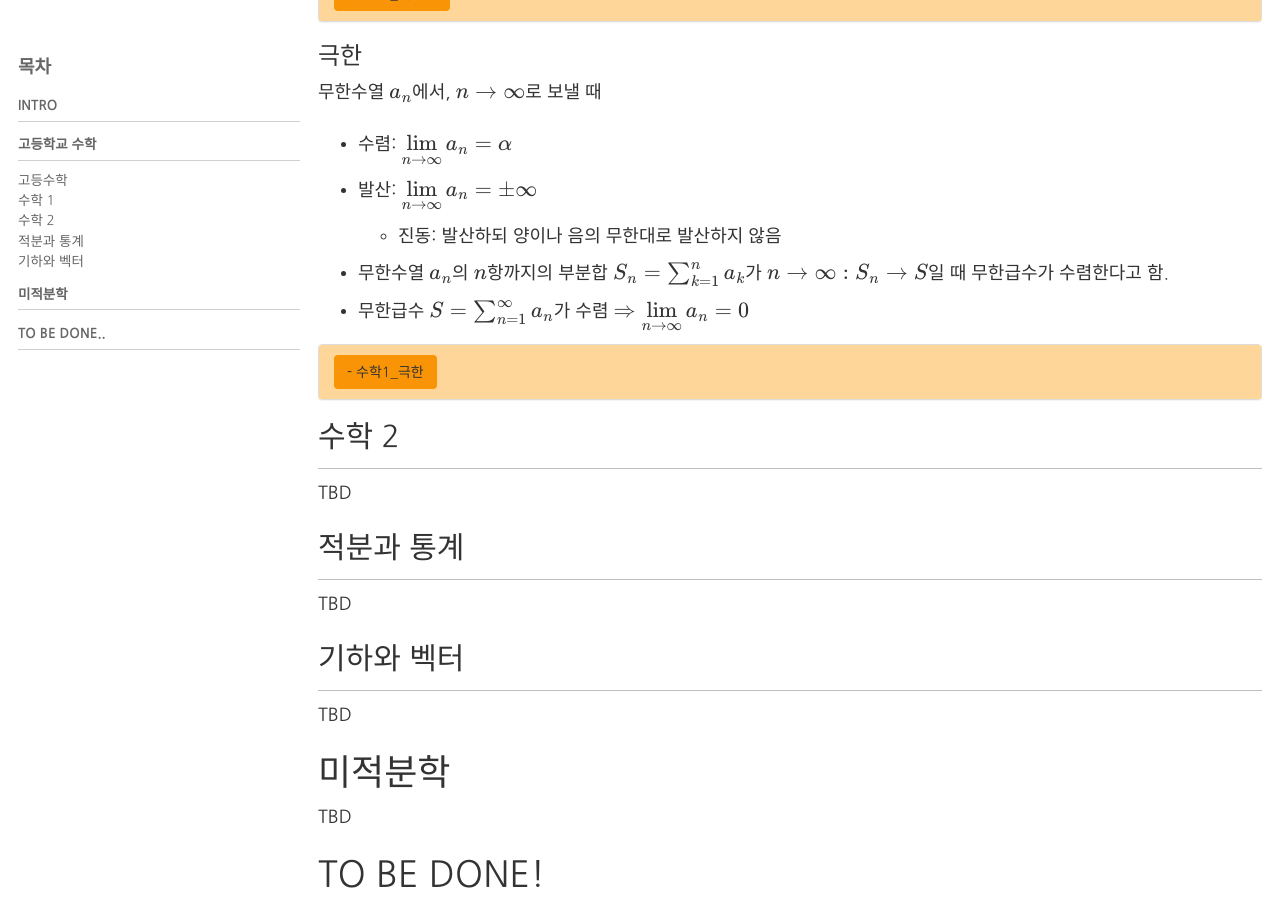
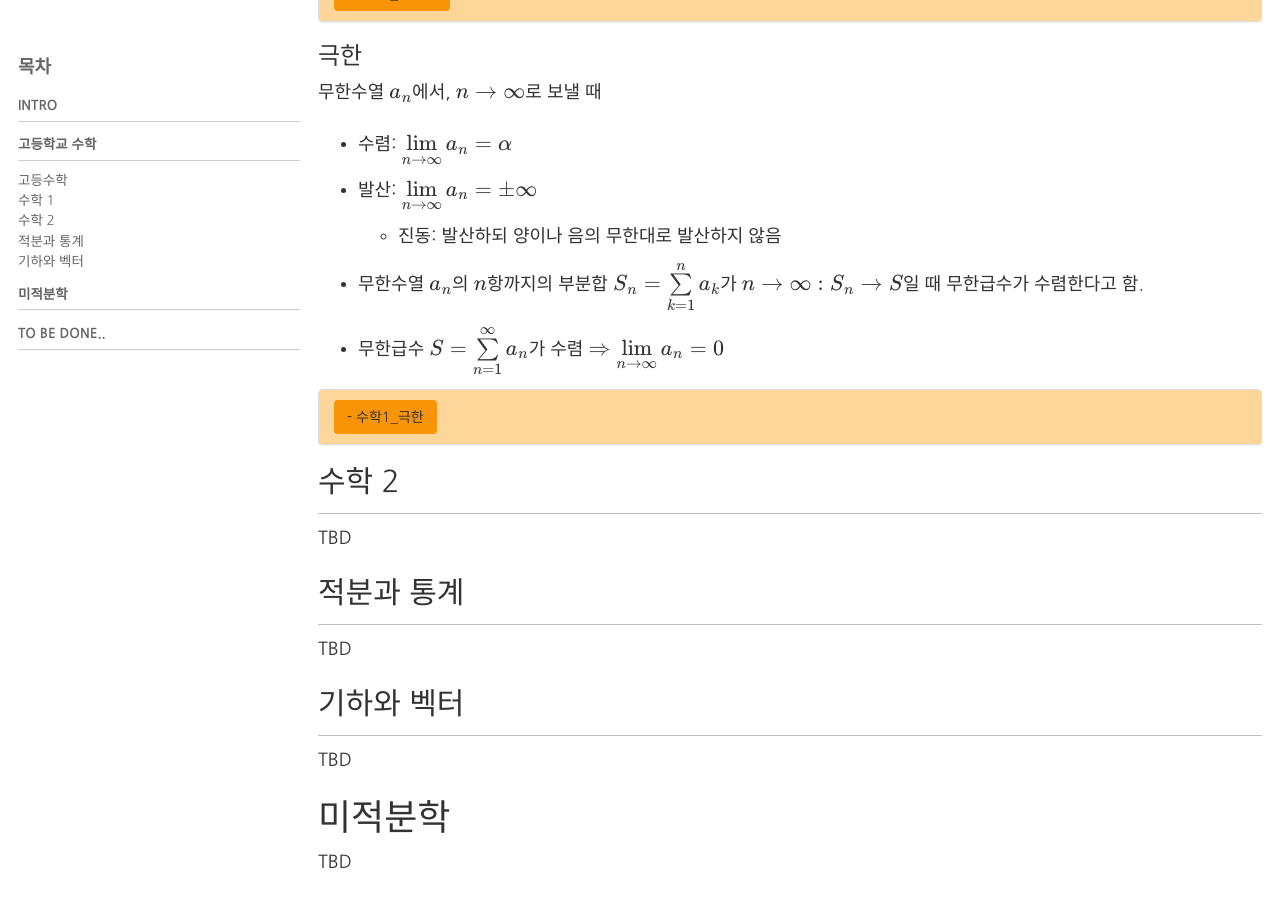
Before and after one commit to illhyhl1111/PPPP.github.io, a Jekyll site: the page built from _posts/2018-09-16-mathematics.md, in a window 1280 px wide and 900 px high, scrolled down 6623 px. Built offline with Jekyll 4.4.1, drawn with Linux system fonts in a browser that asks for light colours; nearby versions of some CDN libraries; formulas are drawn with MathJax 3.

Commit message:
수정수정

```diff
--- a/_posts/2018-09-16-mathematics.md
+++ b/_posts/2018-09-16-mathematics.md
@@ -1048,9 +1048,9 @@ $\dfrac{1}{a_n a_{n+1}} = \dfrac{1}{a_{n+1}-a_{n}}\left(\dfrac{1}{a_n} - \dfrac{
   * $a_n = a_1 + \sum\limits_{k=1}^{n-1} {f(k)}$
 
 2. $a_{n+1} = f(n)a_n$
-  * $a_n = a_1 \prod_{k=1}^{n-1} {f(k)}$
+  * $a_n = a_1 \prod\limits_{k=1}^{n-1} {f(k)}$
 
-3. $a_{n+1} = pa_n + q (p\neq 0, p\neq 1, q\neq 0)$
+3. $a_{n+1} = pa_n + q \; (p\neq 0, p\neq 1, q\neq 0)$
   * $a_{n+1}-\alpha = p(a_n - \alpha)$ 꼴로 변형$(\alpha=\frac{q}{p+1})$하면
   * $a_n=(a_1-\alpha)p^{n-1}+\alpha$
 
@@ -1121,8 +1121,8 @@ $p(n, m) \Rightarrow p(n, m\pm 1) \wedge p(n\pm 1, m)$을 보이면 될 것 같
   * 발산: $\lim\limits_{n \to \infty} {a_n} = \pm \infty$
     * 진동: 발산하되 양이나 음의 무한대로 발산하지 않음
 
-* 무한수열 ${a_n}$의 $n$항까지의 부분합 $S_n=\sum_{k=1}^{n} {a_k}$가 $n \to \infty: S_n \to S$일 때 무한급수가 수렴한다고 함.
-* 무한급수 $S=\sum_{n=1}^{\infty} {a_n}$가 수렴 $\Rightarrow \lim\limits_{n \to \infty} {a_n}=0$
+* 무한수열 ${a_n}$의 $n$항까지의 부분합 $S_n=\sum\limits_{k=1}^{n} {a_k}$가 $n \to \infty: S_n \to S$일 때 무한급수가 수렴한다고 함.
+* 무한급수 $S=\sum\limits_{n=1}^{\infty} {a_n}$가 수렴 $\Rightarrow \lim\limits_{n \to \infty} {a_n}=0$
 
 {% capture context1 %}
 #### 극한의 정의(급식)
@@ -1143,15 +1143,17 @@ $\lim\limits_{n \to \infty} {a_n} = \alpha, \; \lim\limits_{n \to \infty} {b_n}
 * $\lim\limits_{n \to \infty} {a_n b_n} = \alpha \beta$
 * $(b_n \neq 0, \beta \neq 0) \Rightarrow \lim {\frac{a_n}{b_n}} = \frac{\alpha}{\beta}$
 
-무한급수 $\sum_{n=1}^{\infty} {a_n}=S, \; \sum_{n=1}^{\infty} {b_n}=T$ 일 때,
-* $\sum_{n=1}^{\infty} {a_n\pm b_n}=S\pm T$
-* $\sum_{n=1}^{\infty} {ca_n}=cS$
+무한급수 $\sum\limits_{n=1}^{\infty} {a_n}=S, \; \sum\limits_{n=1}^{\infty} {b_n}=T$ 일 때,
+* $\sum\limits_{n=1}^{\infty} {a_n\pm b_n}=S\pm T$
+* $\sum\limits_{n=1}^{\infty} {ca_n}=cS$
 
 <br/>
 
 #### 수열의 극한의 대소관계
-* $\lim\limits_{n \to \infty} {a_n} = \alpha, \lim\limits_{n \to \infty} {b_n} = \beta \; \wedge \; \forall n \in \mathbb{N}, a_n \leq b_n \Rightarrow \alpha \leq \beta$
-* $\lim\limits_{n \to \infty} {a_n} = \lim\limits_{n \to \infty} {b_n} = \alpha \; \wedge \; \forall n \in \mathbb{N}, a_n \leq c_n \leq b_n \Rightarrow \lim\limits_{n \to \infty} {c_n} = \alpha$
+* $\left(\lim\limits_{n \to \infty} {a_n} = \alpha, \lim\limits_{n \to \infty} {b_n} = \beta \right) \;
+  \wedge \; \left( \forall n \in \mathbb{N}, a_n \leq b_n \right) \Rightarrow \alpha \leq \beta$
+* $\left(\lim\limits_{n \to \infty} {a_n} = \lim\limits_{n \to \infty} {b_n} = \alpha \right) \;
+  \wedge \; \left( \forall n \in \mathbb{N}, a_n \leq c_n \leq b_n \right) \Rightarrow \lim\limits_{n \to \infty} {c_n} = \alpha$
 
 두번째는 샌드위치 정리라고도 불린다.
 
@@ -1196,7 +1198,7 @@ $\lim\limits_{n \to \infty} {a_n} = \alpha, \; \lim\limits_{n \to \infty} {b_n}
 <br/>
 
 #### 무한급수와 수열의 극한 사이의 관계 증명
-<p> $$ \left(\lim\limits_{n \to \infty} {a_n} = \lim\limits_{n \to \infty} {b_n} = \alpha \right) \; \wedge \; \left(\forall n \in \mathbb{N} \right), a_n \leq c_n \leq b_n \Rightarrow \lim\limits_{n \to \infty} {c_n} = \alpha $$ </p>
+<p> $$ \left(\lim\limits_{n \to \infty} {a_n} = \lim\limits_{n \to \infty} {b_n} = \alpha \right) \; \wedge \; \left(\forall n \in \mathbb{N}, \; a_n \leq c_n \leq b_n \right) \Rightarrow \lim\limits_{n \to \infty} {c_n} = \alpha $$ </p>
 * $ a_n = S_n - S_n-1 (n \geq 2), \lim\limits_{n \to \infty} {a_n} = \lim\limits_{n \to \infty} {S_n - S_{n-1}} = S-S = 0 $
 * 대우로, $\lim\limits_{n \to \infty} {a_n} \neq 0$ 이면 무한급수 $\sum\limits_{n=1}^{\infty} {a_n}$은 발산함.
 
```
Also changed, not shown: other parts of _posts/2018-09-16-mathematics.md (+5 -5 lines).
